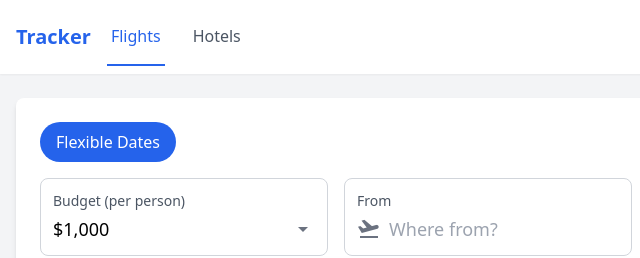
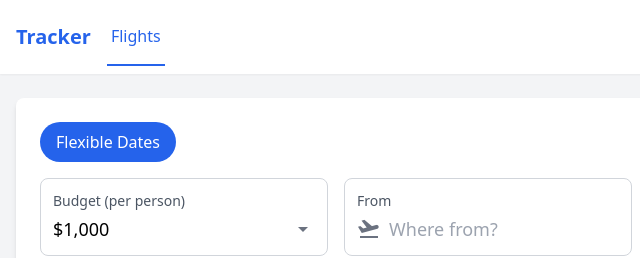
Before and after one commit to super3/tracker, a plain HTML site: page index.html in a window 1280 px wide. Shown: the top 258 px of the page, 0-640 px from the left. Drawn offline with nearby package versions, Linux system fonts and the light colour scheme; no server answers.

Commit message:
Update index.html

```diff
--- a/index.html
+++ b/index.html
@@ -33,7 +33,6 @@
                     <div class="text-xl font-semibold text-blue-600">Tracker</div>
                     <nav class="hidden md:flex space-x-6">
                         <a href="#" class="text-blue-600 border-b-2 border-blue-600 px-1 py-4">Flights</a>
-                        <a href="#" class="text-gray-600 px-1 py-4">Hotels</a>
                     </nav>
                 </div>
                 <div class="flex items-center space-x-4">
```
